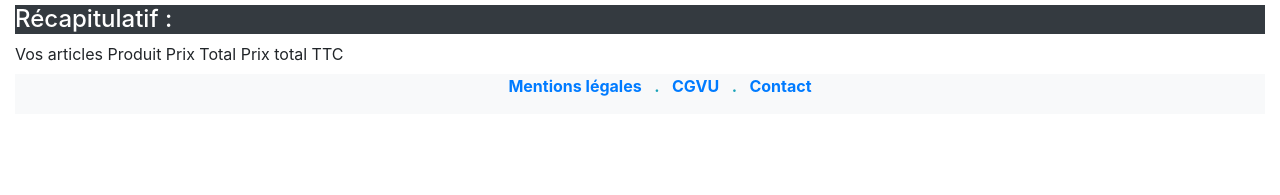
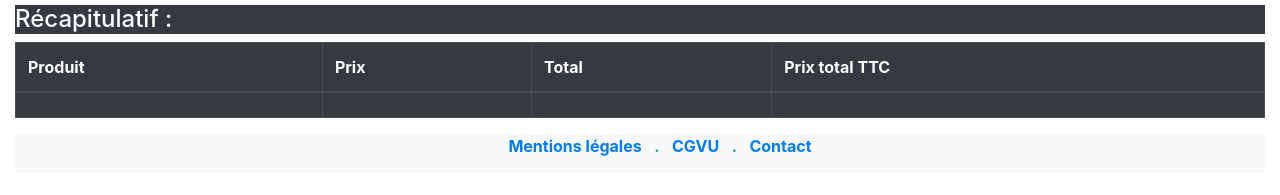
Before and after one commit to magali-valladier/P5_01_lienGithub, a website: page frontend/cart.html in a window 1280 px wide. Shown: the part 449-644 px from the top of the page. Drawn offline with nearby package versions, Linux system fonts and the light colour scheme; no server answers; a web font is replaced by a local one.

Commit message:
cart structure

```diff
--- a/frontend/cart.html
+++ b/frontend/cart.html
@@ -45,18 +45,20 @@
             <div id="cart">
 
             </div>
-            <table>
-                <thead> Vos articles </thead>
+            <table class="table table-dark table-bordered">
+                <thead class="thead-dark">
+                    <th class="product">Produit</th>
+                    <th> Prix </th>
+                    <th> Total </th>
+                    <th> Prix total TTC</th>
+                </thead>
                 <tbody>
-                    <tr> Produit </tr>
+                    <tr>
                         <td class="bear"></td>
-                <tr> Prix </tr>
-                    <td class="price"></td>
-                <tr> Total </tr>
-                    <td class="amount"></td>
-                <tr> Prix total TTC</tr>
-                    <td class="total"></td>
-            </tbody>
+                        <td class="price"></td>
+                        <td class="amount"></td>
+                        <td class="total"></td>
+                </tbody>
             </table>
 <!--                    FOOTER           -->
     <footer>
--- a/frontend/js/cart.js
+++ b/frontend/js/cart.js
@@ -4,18 +4,11 @@ recap.classList.add("bg-dark", "text-white");
 cart.appendChild(recap);
 recap.textContent = "Récapitulatif : ";
 
+function addCart (idTeddy){
+
+    let cart = JSON.parse(localStorage.getItem("idTeddy.name"));
+    let td = getElementsByClassName("bear");
+    td.textContent.innerHTML = cart;
 
 
-// RECUPERATION DE L'API AVEC FETCH ASYNCHRONE
-async function getCard() {
-    let response = await fetch("http://localhost:3000/api/teddies")
-        if (response.ok) {
-                let teddies = await response.json();
-                console.log(teddies);
-        } else {
-        console.error("Error", response.status)
-    }
 }
-
-// REACH API FUNCTION
-getCard()
```
Also changed, not shown: frontend/js/product.js (+5 -2 lines).
